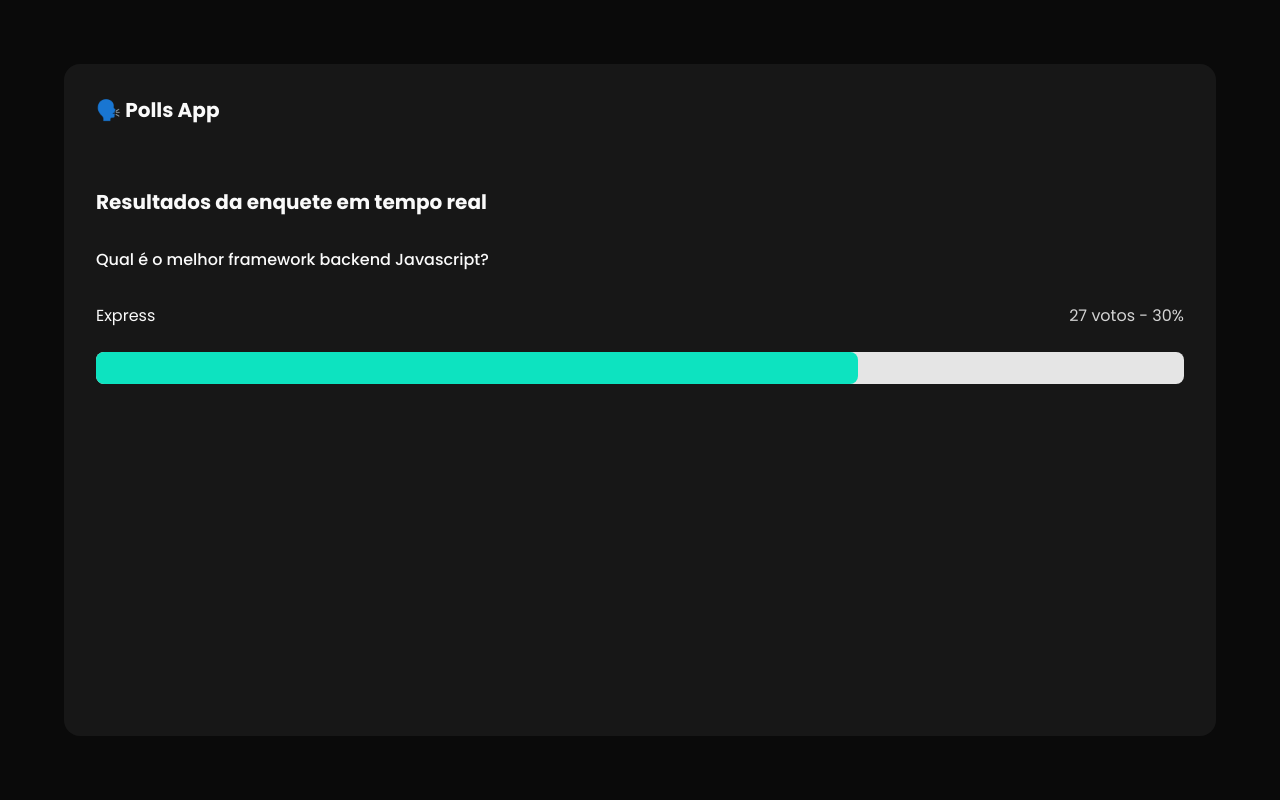
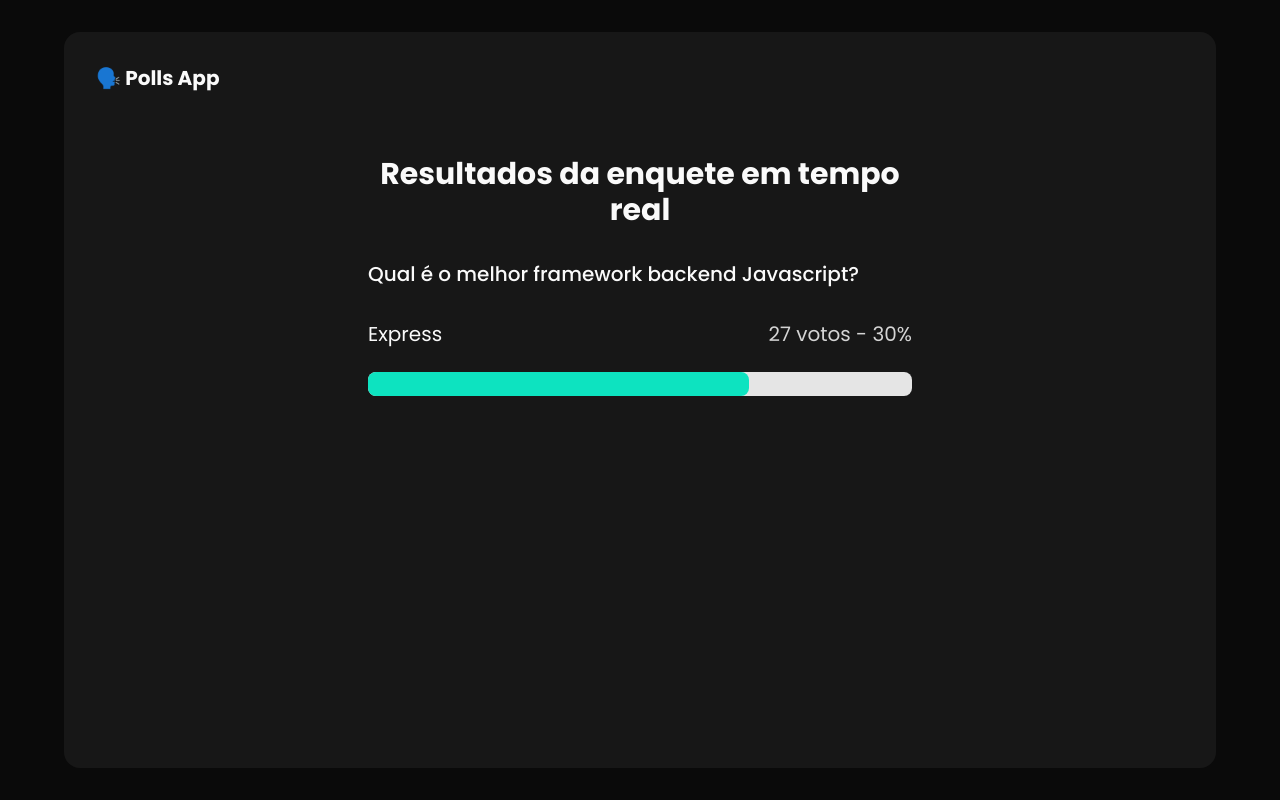
Before and after one commit to joseuilton/polls-app-front, a Next.js app: page /polls/1/results in a window 1280 px wide. Built offline with nearby package versions, Linux system fonts and the light colour scheme.

Commit message:
feat: add initial desktop poll results page

```diff
--- a/app/layout.tsx
+++ b/app/layout.tsx
@@ -20,11 +20,11 @@ export default function RootLayout({
 }>) {
   return (
     <html lang="pt-br">
-      <body className={`${poppins.className} bg-neutral-950 min-h-screen p-4 lg:p-16`}>
+      <body className={`${poppins.className} bg-neutral-950 min-h-screen p-4 lg:px-16 lg:py-8`}>
         <div
           className="container mx-auto p-4 pb-6 bg-neutral-900 text-neutral-50 w-full
                      min-h-[calc(100vh-32px)] rounded-2xl
-                     lg:min-h-[calc(100vh-128px)] lg:p-8"
+                     lg:min-h-[calc(100vh-64px)] lg:p-8"
         >
           <Header />
           {children}
--- a/app/polls/[pollId]/results/page.tsx
+++ b/app/polls/[pollId]/results/page.tsx
@@ -1,19 +1,21 @@
 export default function PollResutsPage() {
   return (
-    <main className="mt-16">
-      <h1 className="font-bold text-xl">Resultados da enquete em tempo real</h1>
-      <h2 className="mt-8 font-medium">Qual é o melhor framework backend Javascript?</h2>
+    <main className="mt-16 lg:w-1/2 lg:mx-auto">
+      <h1 className="font-bold text-xl lg:text-3xl lg:text-center">
+        Resultados da enquete em tempo real
+      </h1>
+      <h2 className="mt-8 font-medium lg:text-xl">Qual é o melhor framework backend Javascript?</h2>
 
-      <div className="mt-8">
+      <div className="mt-8 flex flex-col gap-y-8">
         <div>
-          <div className="flex justify-between items-center">
-            <div>
+          <div className="flex justify-between items-center lg:text-xl">
+            <div className="flex items-center gap-4">
               <h3>Express</h3>
             </div>
             <span className="text-neutral-300">27 votos - 30%</span>
           </div>
 
-          <div className="mt-6 w-full h-8 rounded-lg bg-neutral-200">
+          <div className="mt-6 w-full h-8 rounded-lg bg-neutral-200 lg:h-6">
             <div className="h-full w-[70%] bg-primary-500 rounded-lg"></div>
           </div>
         </div>
```
